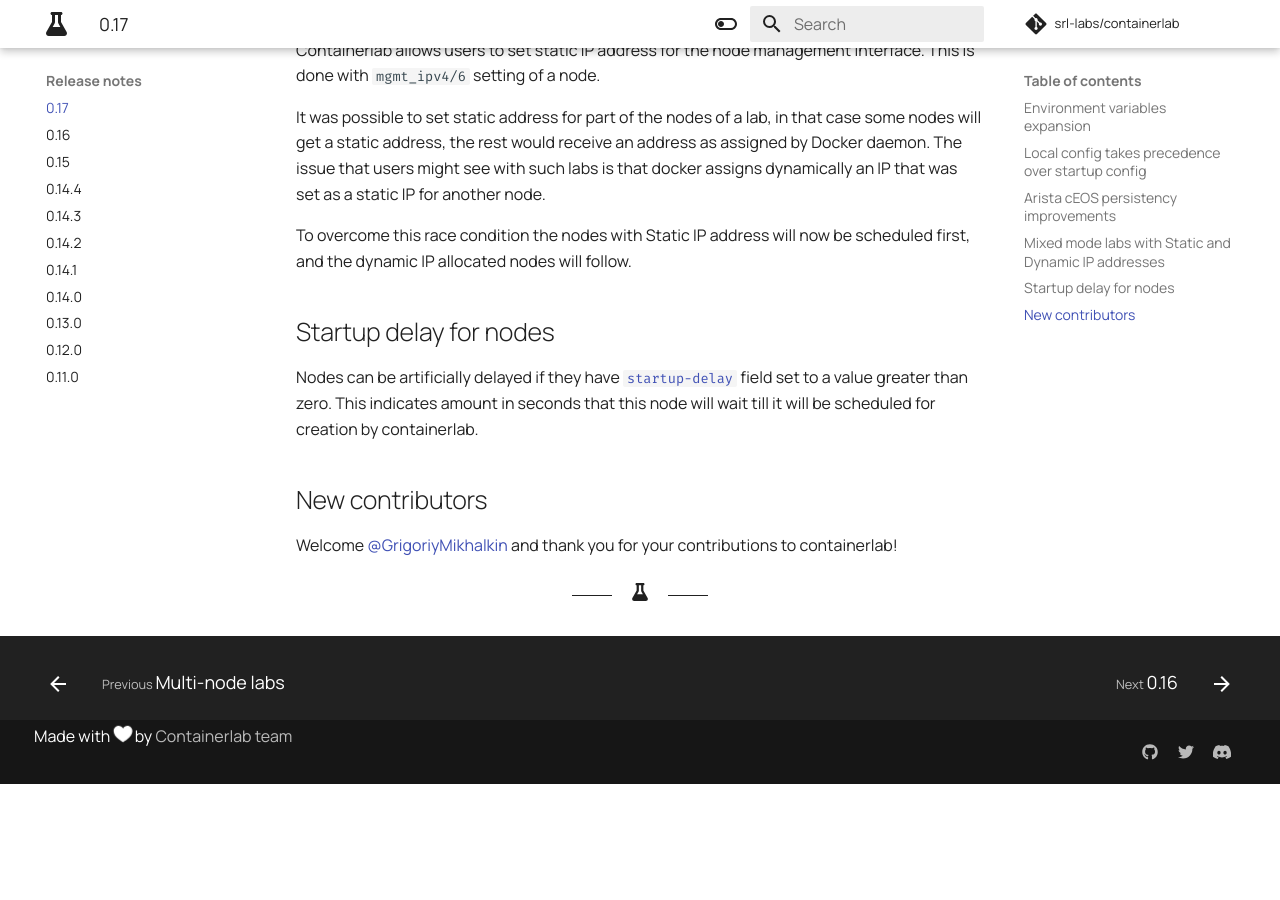
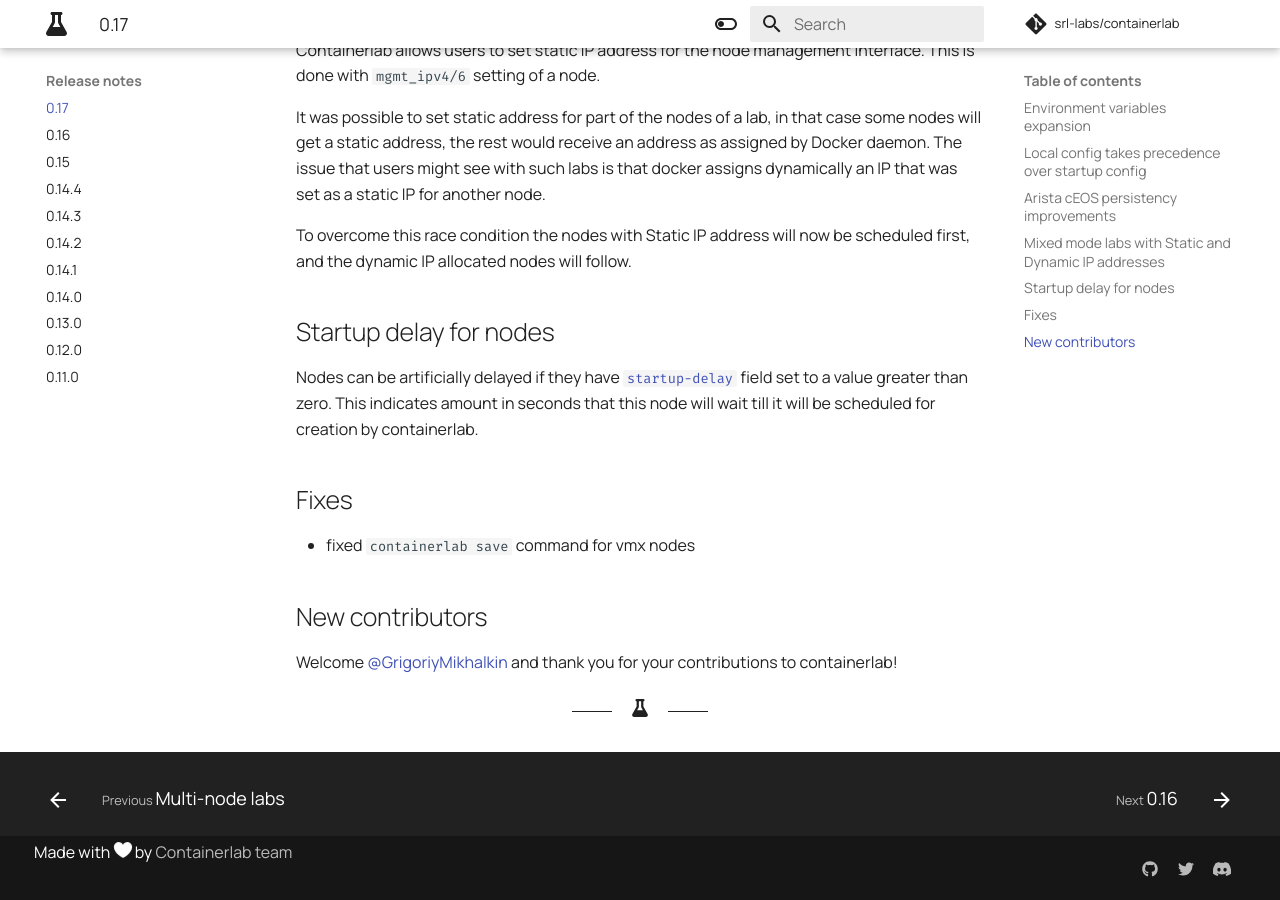
Before and after one commit to srl-labs/containerlab, an MkDocs documentation site: the page built from docs/rn/0.17.md, in a window 1280 px wide and 900 px high, scrolled down 1374 px. Built offline with MkDocs 1.6.1 and Material for MkDocs 9.7.7, drawn with Linux system fonts in a browser that asks for light colours; comment, search, counter and statistics services are not loaded; before the commit the page ends 2158 px from its top, so only the background shows below that.

Commit message:
added fix section

```diff
--- a/docs/rn/0.17.md
+++ b/docs/rn/0.17.md
@@ -37,5 +37,8 @@ To overcome this race condition the nodes with Static IP address will now be sch
 ## Startup delay for nodes
 Nodes can be artificially delayed if they have [`startup-delay`](../manual/nodes.md#startup-delay) field set to a value greater than zero. This indicates amount in seconds that this node will wait till it will be scheduled for creation by containerlab.
 
+## Fixes
+- fixed `containerlab save` command for vmx nodes
+
 ## New contributors
 Welcome [@GrigoriyMikhalkin](https://github.com/GrigoriyMikhalkin) and thank you for your contributions to containerlab!
```
